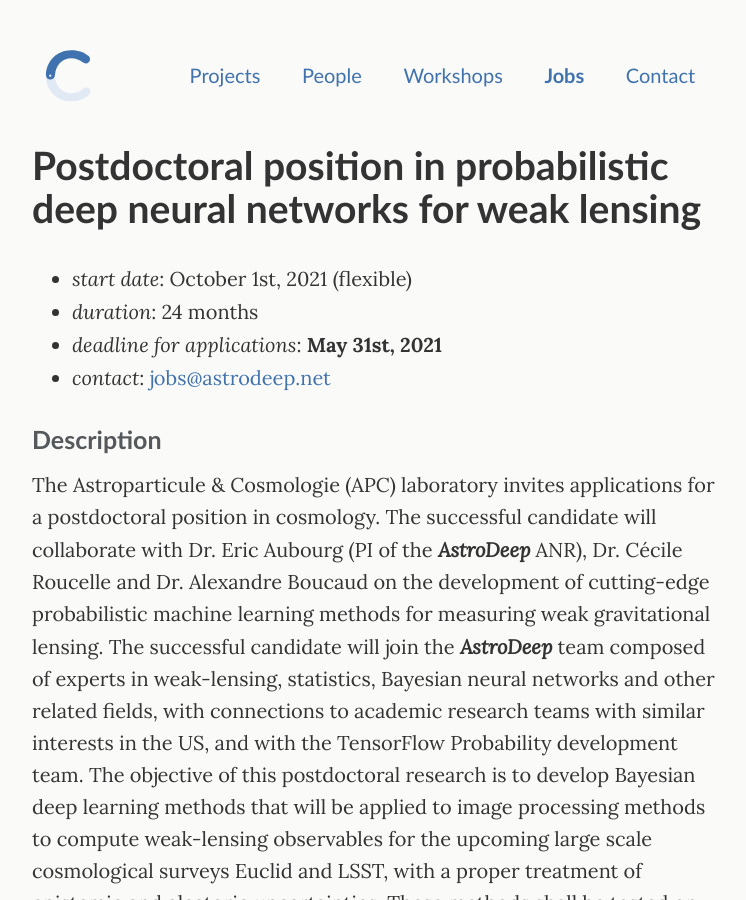
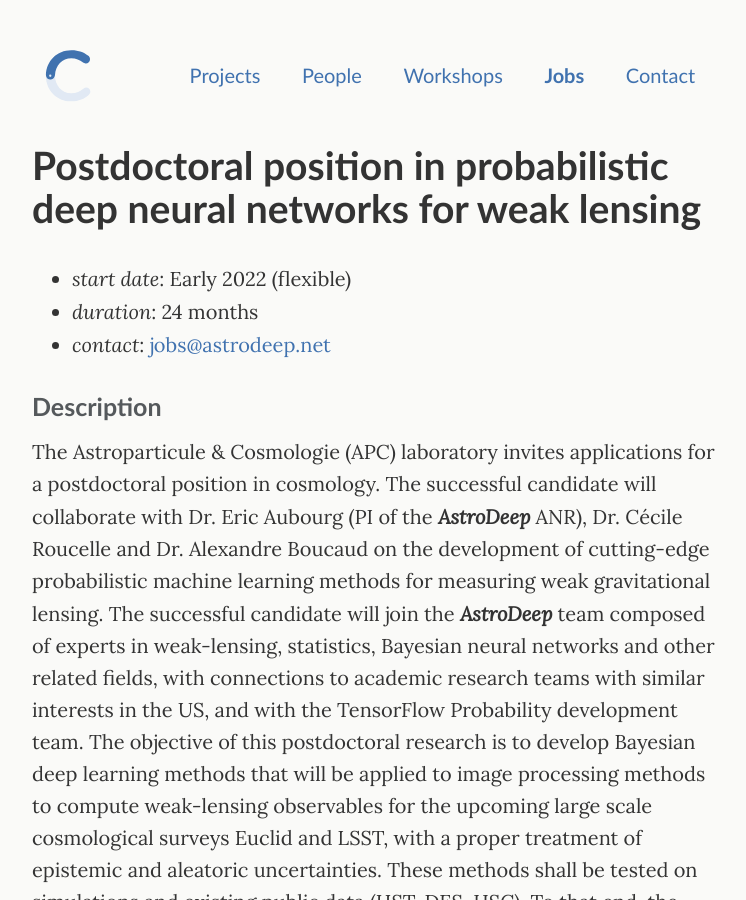
Before and after one commit to astrodeepnet/website, a Jekyll site: the page built from jobs/postdoc/postdoc-apc-2.md, in a window 1280 px wide and 900 px high. Shown: the whole window, without its empty margins (266-1012 px from the left). Built offline with Jekyll 4.4.1, drawn with Linux system fonts in a browser that asks for light colours.

Commit message:
Remove deadline

```diff
--- a/jobs/postdoc/postdoc-apc-2.md
+++ b/jobs/postdoc/postdoc-apc-2.md
@@ -5,9 +5,8 @@ permalink: jobs/postdoc-apc-2/
 subtitle: Postdoctoral position in probabilistic deep neural networks for weak lensing
 ---
 
-- _start date_: October 1st, 2021 (flexible)
+- _start date_: Early 2022 (flexible)
 - _duration_: 24 months
-- _deadline for applications_: **May 31st, 2021**
 - _contact_: [jobs@astrodeep.net](mailto:jobs@astrodeep.net?subject=Postdoctoral position at APC)
 
 ### Description
```
